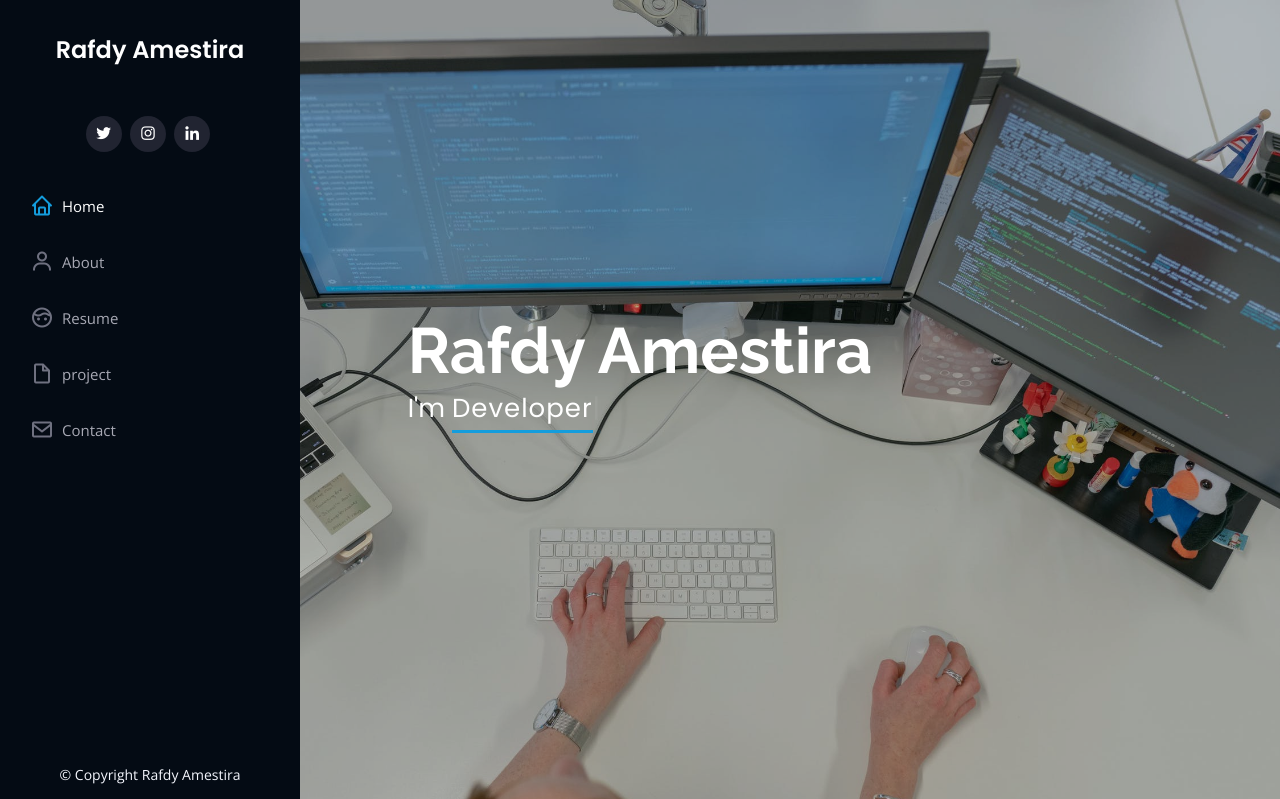
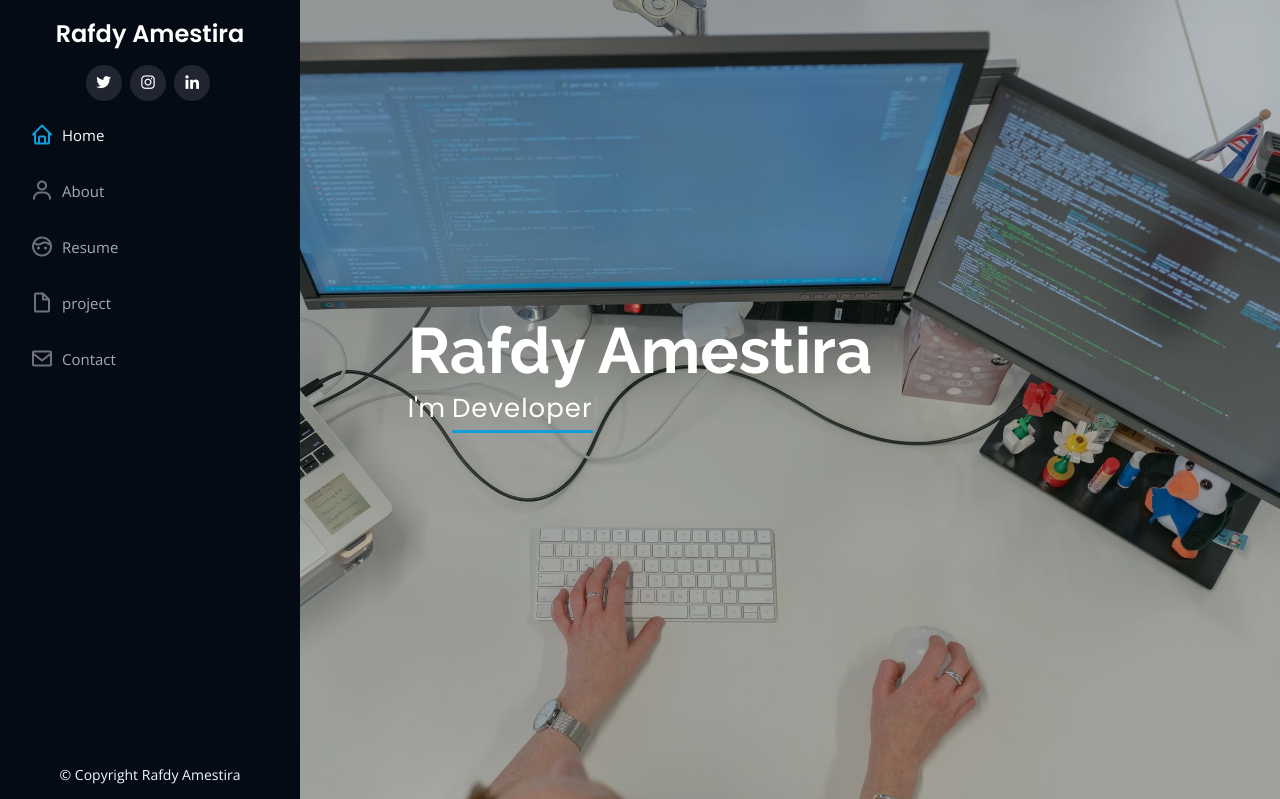
Before and after one commit to arafdy/rafdy, a PHP site: page / in a window 1280 px wide. Shown: the top 799 px of the page. Run offline with PHP 8.4, Linux system fonts and the light colour scheme; some libraries are stand-ins or nearby versions.

Commit message:
nav bar repair

```diff
--- a/assets/css/style.css
+++ b/assets/css/style.css
@@ -81,7 +81,6 @@ h1, h2, h3, h4, h5, h6 {
 }
 
 #header .profile h1 {
-  line-height: 100px;
   font-size: 24px;
   margin: 0;
   padding: 0;
@@ -95,6 +94,11 @@ h1, h2, h3, h4, h5, h6 {
   color: #fff;
   text-decoration: none;
 }
+
+#header .d-flex .profile .navname {
+  margin-top: 20px;
+}
+
 
 #header .profile .social-links a {
   font-size: 18px;
@@ -117,6 +121,7 @@ h1, h2, h3, h4, h5, h6 {
   text-decoration: none;
 }
 
+
 #main {
   margin-left: 300px;
 }
@@ -135,7 +140,7 @@ h1, h2, h3, h4, h5, h6 {
 --------------------------------------------------------------*/
 /* Desktop Navigation */
 .nav-menu {
-  padding-top: 30px;
+  padding-top: 10px;
 }
 
 .nav-menu * {
@@ -173,6 +178,8 @@ h1, h2, h3, h4, h5, h6 {
 .nav-menu a:hover i, .nav-menu .active > a i, .nav-menu li:hover > a i {
   color: #149ddd;
 }
+
+
 
 /* Mobile Navigation */
 .mobile-nav-toggle {
--- a/index.html
+++ b/index.html
@@ -45,7 +45,7 @@
     <div class="d-flex flex-column">
 
       <div class="profile">
-        <h1 class="text-center" ><a href="index.html"> Rafdy Amestira</a></h1>
+        <h1 class="text-center navname" ><a href="index.html"> Rafdy Amestira</a></h1>
         <div class="social-links mt-3 text-center">
 
           <a href="#" class="twitter"><i class="bx bxl-twitter"></i></a>
```
